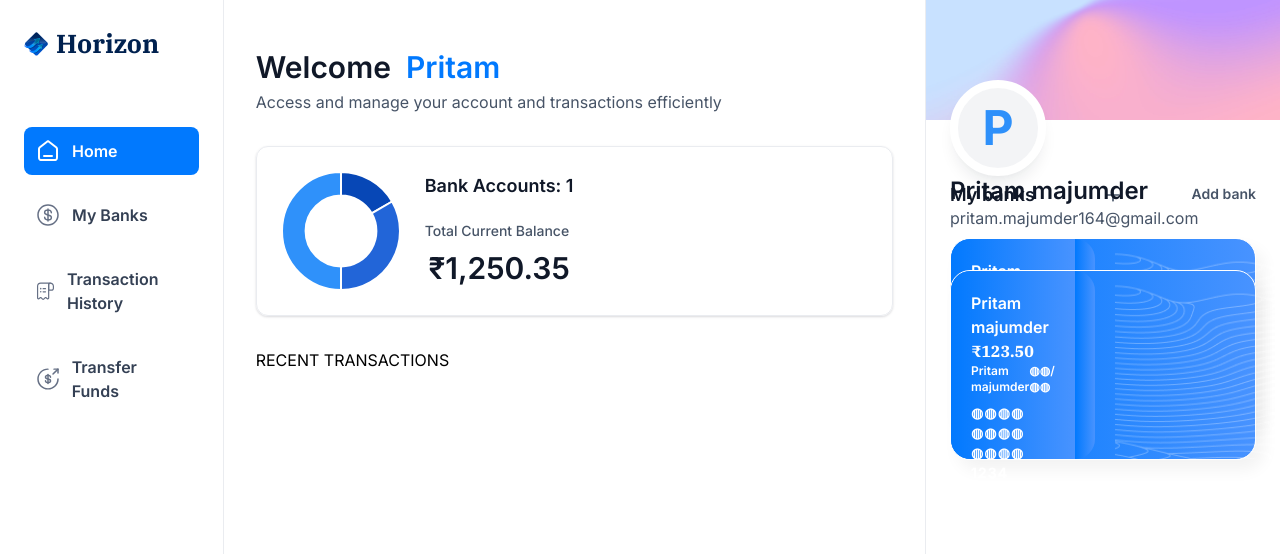
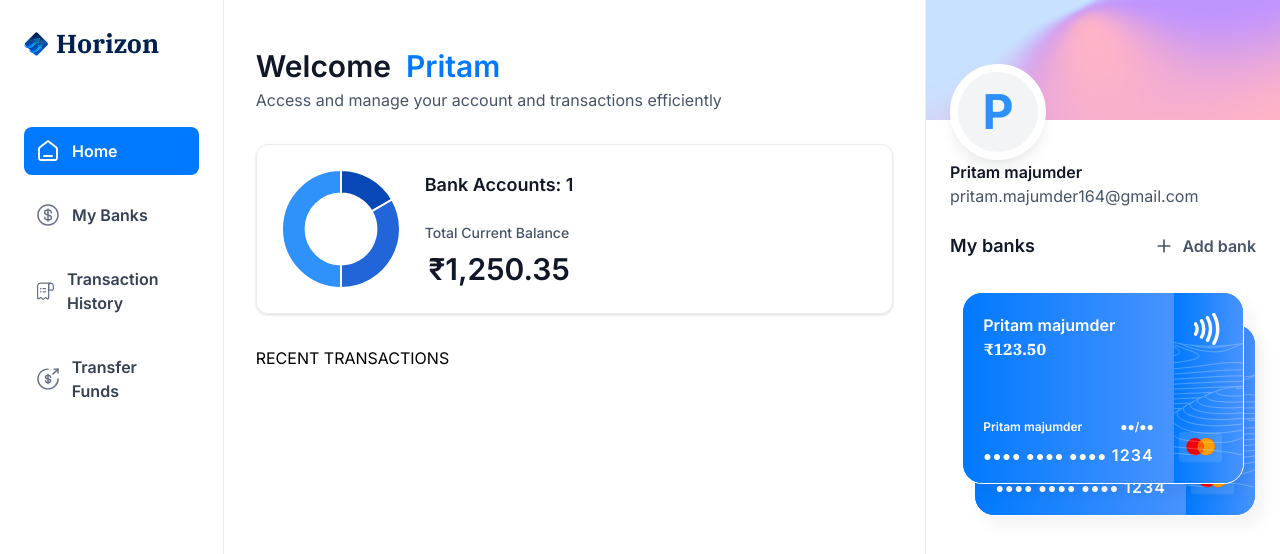
Before and after one commit to pritammajumder16/prit-banking-system, a Next.js app: page / in a window 1280 px wide. Shown: the top 554 px of the page. Built offline with nearby package versions, Linux system fonts and the light colour scheme.

Commit message:
implement the complete layout and bank cards

```diff
--- /dev/null
+++ b/app/(root)/my-banks/page.tsx
@@ -0,0 +1,7 @@
+import React from "react";
+
+const MyBanks = () => {
+  return <div>MyBanks</div>;
+};
+
+export default MyBanks;
--- /dev/null
+++ b/app/(root)/payment-transfer/page.tsx
@@ -0,0 +1,7 @@
+import React from "react";
+
+const Transfer = () => {
+  return <div>Transfer</div>;
+};
+
+export default Transfer;
--- /dev/null
+++ b/app/(root)/transaction-history/page.tsx
@@ -0,0 +1,7 @@
+import React from "react";
+
+const TransactionHistory = () => {
+  return <div>TransactionHistory</div>;
+};
+
+export default TransactionHistory;
--- a/app/globals.css
+++ b/app/globals.css
@@ -45,7 +45,7 @@
 
 @layer utilities {
   .input-class {
-    @apply text-16 placeholder:text-16 rounded-lg border border-gray-300 text-gray-900 placeholder:text-gray-500;
+    @apply text-base placeholder:text-base rounded-lg border border-gray-300 text-gray-900 placeholder:text-gray-500;
   }
 
   .sheet-content button {
@@ -53,7 +53,7 @@
   }
 
   .text14_padding10 {
-    @apply text-14 px-4 py-2.5 font-semibold;
+    @apply text-sm px-4 py-2.5 font-semibold;
   }
 
   .flex-center {
@@ -61,47 +61,7 @@
   }
 
   .header-2 {
-    @apply text-18 font-semibold text-gray-900;
-  }
-
-  .text-10 {
-    @apply text-[10px] leading-[14px];
-  }
-
-  .text-12 {
-    @apply text-[12px] leading-[16px];
-  }
-
-  .text-14 {
-    @apply text-[14px] leading-[20px];
-  }
-
-  .text-16 {
-    @apply text-[16px] leading-[24px];
-  }
-
-  .text-18 {
-    @apply text-[18px] leading-[22px];
-  }
-
-  .text-20 {
-    @apply text-[20px] leading-[24px];
-  }
-
-  .text-24 {
-    @apply text-[24px] leading-[30px];
-  }
-
-  .text-26 {
-    @apply text-[26px] leading-[32px];
-  }
-
-  .text-30 {
-    @apply text-[30px] leading-[38px];
-  }
-
-  .text-36 {
-    @apply text-[36px] leading-[44px];
+    @apply text-lg font-semibold text-gray-900;
   }
 
   .total-balance {
@@ -113,11 +73,11 @@
   }
 
   .total-balance-label {
-    @apply text-14 font-medium text-gray-600;
+    @apply text-sm font-medium text-gray-600;
   }
 
   .total-balance-amount {
-    @apply text-24 lg:text-30 flex-1 font-semibold text-gray-900;
+    @apply text-2xl lg:text-3xl flex-1 font-semibold text-gray-900;
   }
 
   .recent-transactions {
@@ -125,7 +85,7 @@
   }
 
   .view-all-btn {
-    @apply text-14 rounded-lg border border-gray-300 px-4 py-2.5 font-semibold text-gray-700;
+    @apply text-sm rounded-lg border border-gray-300 px-4 py-2.5 font-semibold text-gray-700;
   }
 
   .recent-transactions {
@@ -133,7 +93,7 @@
   }
 
   .recent-transactions-label {
-    @apply text-20 md:text-24 font-semibold text-gray-900;
+    @apply text-xl md:text-2xl font-semibold text-gray-900;
   }
 
   .recent-transactions-tablist {
@@ -171,24 +131,11 @@
   }
 
   .header-box-title {
-    @apply text-24 lg:text-30 font-semibold text-gray-900;
+    @apply text-2xl lg:text-3xl font-semibold text-gray-900;
   }
 
   .header-box-subtext {
-    @apply text-14 lg:text-16 font-normal text-gray-600;
-  }
-
-  /* Bank Card */
-  .bank-card {
-    @apply relative flex h-[190px] w-full max-w-[320px] justify-between rounded-[20px] border border-white bg-bank-gradient shadow-creditCard backdrop-blur-[6px];
-  }
-
-  .bank-card_content {
-    @apply relative z-10 flex size-full max-w-[228px] flex-col justify-between rounded-l-[20px] bg-gray-700 bg-bank-gradient px-5 pb-4 pt-5;
-  }
-
-  .bank-card_icon {
-    @apply flex size-full flex-1 flex-col items-end justify-between rounded-r-[20px] bg-bank-gradient bg-cover bg-center bg-no-repeat py-5 pr-5;
+    @apply text-sm lg:text-base font-normal text-gray-600;
   }
 
   /* Bank Info */
@@ -207,7 +154,7 @@
 
   /* PlaidLink */
   .plaidlink-primary {
-    @apply text-16 rounded-lg border border-bankGradient bg-bank-gradient font-semibold text-white shadow-form;
+    @apply text-base rounded-lg border border-bankGradient bg-bank-gradient font-semibold text-white shadow-form;
   }
 
   .plaidlink-ghost {
@@ -233,19 +180,19 @@
   }
 
   .form-label {
-    @apply text-14 w-full max-w-[280px] font-medium text-gray-700;
+    @apply text-sm w-full max-w-[280px] font-medium text-gray-700;
   }
 
   .form-message {
-    @apply text-12 text-red-500;
+    @apply text-xs text-red-500;
   }
 
   .form-btn {
-    @apply text-16 rounded-lg border border-bankGradient bg-bank-gradient font-semibold text-white shadow-form;
+    @apply text-base rounded-lg border border-bankGradient bg-bank-gradient font-semibold text-white shadow-form;
   }
 
   .form-link {
-    @apply text-14 cursor-pointer font-medium text-bankGradient;
+    @apply text-sm cursor-pointer font-medium text-bankGradient;
   }
 
   /* Payment Transfer */
@@ -270,7 +217,7 @@
   }
 
   .payment-transfer_btn {
-    @apply text-14 w-full bg-bank-gradient font-semibold text-white shadow-form !important;
+    @apply text-sm w-full bg-bank-gradient font-semibold text-white shadow-form !important;
   }
 
   /* Bank Info */
--- a/components/BankCard.tsx
+++ b/components/BankCard.tsx
@@ -10,33 +10,37 @@ const BankCard = ({
 }: CreditCardProps) => {
   return (
     <div className="flex flex-col">
-      <Link href={"/"} className="bank-card">
-        <div className="bank-card_content">
+      <Link
+        href={"/"}
+        className="relative flex h-48 w-full max-w-[320px] justify-between rounded-[20px] border border-white bg-bank-gradient shadow-creditCard backdrop-blur-[6px]"
+      >
+        <div className="relative z-10 flex size-full  flex-col justify-between rounded-l-[20px]  bg-bank-gradient px-5 pb-4 pt-5">
           <div>
-            <span className="text-16 font-semibold text-white">
+            <span className="text-base whitespace-nowrap font-semibold text-white">
               {account.name || userName}
             </span>
             <p className="font-ibm-plex-serif font-black text-white">
               {formatAmount(account.currentBalance)}
             </p>
           </div>
-          <article className="flex flex-col gap-2">
+          <div className="flex flex-col gap-2">
             <div className="flex justify-between">
-              <span className="text-12 font-semibold text-white">
+              <span className="text-xs font-semibold text-white">
                 {userName}
               </span>
 
-              <span className="text-12 font-semibold text-white">◍◍/◍◍</span>
+              <span className="text-xs font-semibold text-white">●●/●●</span>
             </div>
-            <span className="text-14 font-semibold tracking-[1.1px] text-white">
-              ◍◍◍◍ ◍◍◍◍ ◍◍◍◍ {1234} {account.mask}
+            <span className=" text-sm whitespace-nowrap font-semibold tracking-[1.1px] text-white">
+              ●●●● ●●●● ●●●● <span className="text-base">{1234}</span>
             </span>
-          </article>
+          </div>
         </div>
-        <div className="bank-card_icon">
+        <div className="flex size-full flex-col items-end justify-between rounded-r-[20px] bg-bank-gradient bg-cover bg-center bg-no-repeat py-5  pr-5 ">
           <Image
             src={"/icons/Paypass.svg"}
             alt={"pay"}
+            className="size-8"
             width={20}
             height={24}
           />
@@ -44,15 +48,16 @@ const BankCard = ({
             src={"/icons/mastercard.svg"}
             alt={"mastercard"}
             width={45}
+            className="ml-1"
             height={32}
           />
         </div>
         <Image
-          src={"/icons/lines.png"}
+          src={"/icons/lines.svg"}
           alt={"lines"}
           width={316}
           height={190}
-          className=" ml-5"
+          className="absolute top-0 left-0"
         />
       </Link>
     </div>
--- a/components/RightSidebar.tsx
+++ b/components/RightSidebar.tsx
@@ -6,15 +6,15 @@ import BankCard from "./BankCard";
 const RightSidebar = ({ user, transactions, banks }: RightSidebarProps) => {
   return (
     <div className="no-scrollbar hidden h-screen max-h-screen flex-col border-l border-gray-200 xl:flex w-[355px] xl:overflow-y-scroll ">
-      <section className="flex flex-col pb-8 ">
+      <section className="flex flex-col pb-20 ">
         <div className="h-[120px] w-full bg-gradient-mesh bg-cover bg-no-repeat">
-          <div className="relative flex px-6 max-xl:justify-center">
-            <div className="flex-center absolute top-20 size-24 rounded-full bg-gray-100 border-8 border-white p-2 shadow-profile">
+          <div className=" flex px-6 max-xl:justify-center">
+            <div className="flex-center absolute top-16 size-24 rounded-full bg-gray-100 border-8 border-white p-2 shadow-profile">
               <span className="text-5xl font-bold text-blue-500">
                 {user.firstName[0]}
               </span>
             </div>
-            <div className="flex flex-col pt-44">
+            <div className="flex flex-col mt-40">
               <span className="text-24 font-semibold text-gray-900">
                 {user.firstName} {user.lastName}
               </span>
@@ -26,14 +26,16 @@ const RightSidebar = ({ user, transactions, banks }: RightSidebarProps) => {
       <section className="banks">
         <div className="flex w-full justify-between">
           <span className="header-2"> My banks</span>
-          <Link href={"/"} className="flex gap-2">
+          <Link href={"/"} className="flex gap-2 items-center">
             <Image width={20} height={20} alt="plus" src={"/icons/plus.svg"} />
+            <span className="text-14 font-semibold text-gray-600">
+              Add bank
+            </span>
           </Link>
-          <span className="text-14 font-semibold text-gray-600">Add bank</span>
         </div>
         {banks?.length > 0 && (
           <div className="relative flex flex-1 flex-col items-center justify-center gap-5">
-            <div className="relative z-10">
+            <div className="relative z-20">
               <BankCard
                 key={banks[0].$id}
                 account={banks[0]}
```
